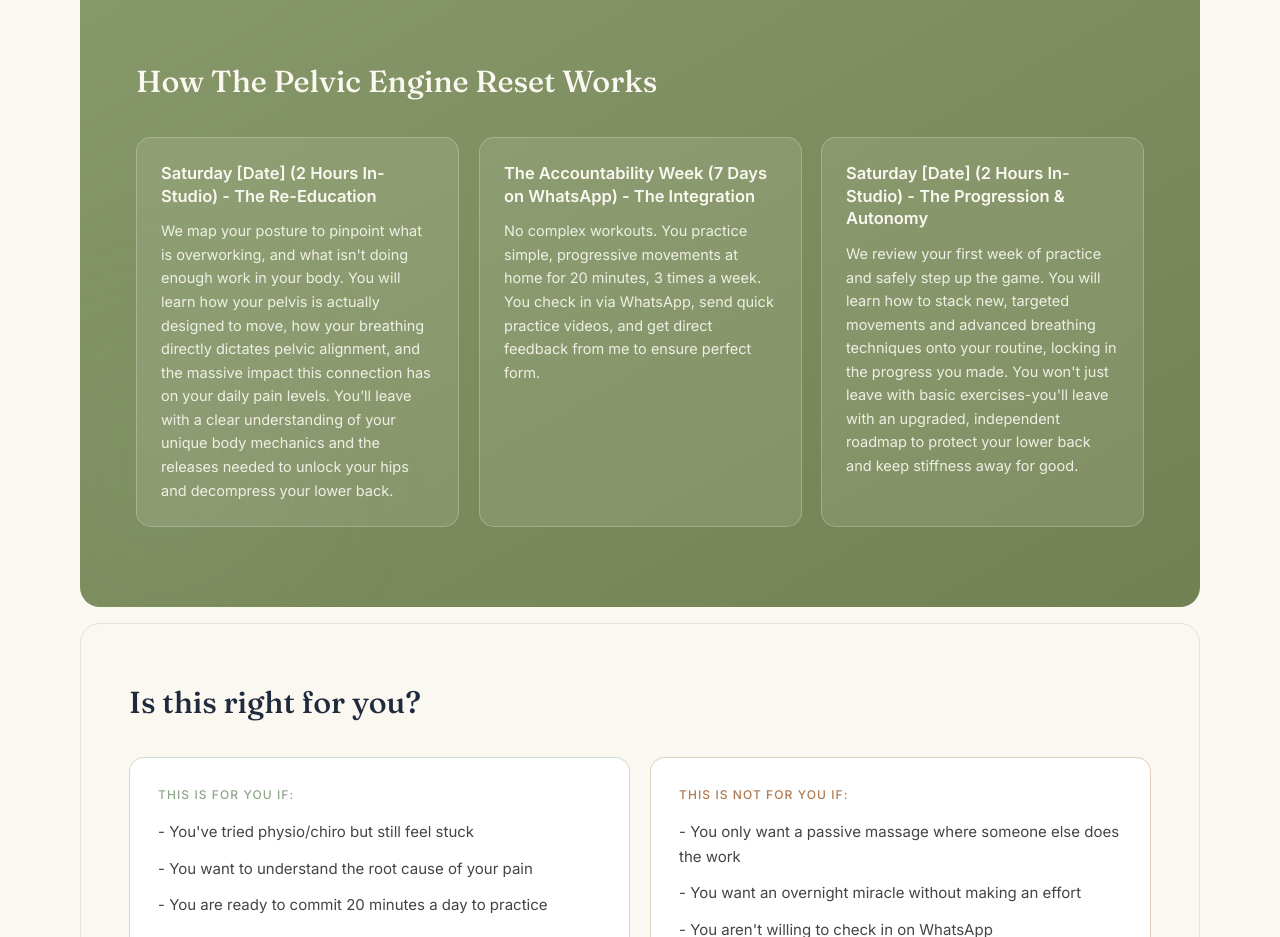
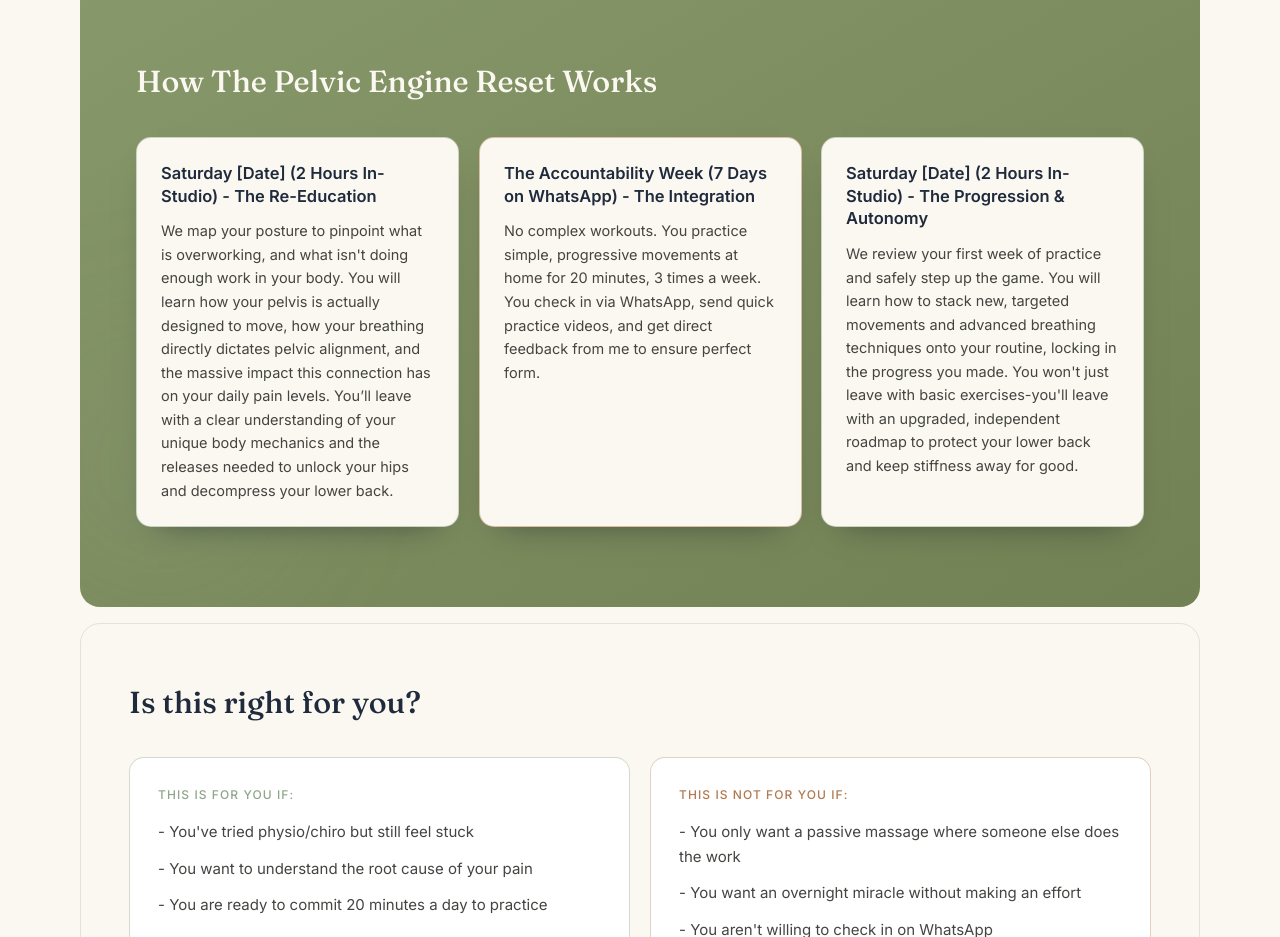
Before and after one commit to VinPOPFrance/James, a Next.js app: page /pelvic-engine-reset in a window 1280 px wide. Shown: the part 922-1859 px from the top of the page. Built offline with nearby package versions, Linux system fonts and the light colour scheme; no server answers.

Commit message:
Improve styling for sprint blocks with conditional borders and updated text colors

```diff
--- a/src/app/pelvic-engine-reset/page.tsx
+++ b/src/app/pelvic-engine-reset/page.tsx
@@ -113,15 +113,17 @@ export default function SubscriberPelvicEngineResetPage() {
               How The Pelvic Engine Reset Works
             </h2>
             <div className="grid gap-5 md:grid-cols-3">
-              {sprintBlocks.map((block) => (
+              {sprintBlocks.map((block, index) => (
                 <article
                   key={block.title}
-                  className="card-lift rounded-card border border-ivory/25 bg-ivory/10 p-6"
+                  className={`card-lift rounded-card border bg-ivory p-6 shadow-[0_16px_32px_-22px_rgba(15,23,42,0.6)] ${
+                    index === 1 ? "border-copper/45" : "border-sage/45"
+                  }`}
                 >
-                  <h3 className="mb-3 text-[1.03rem] font-semibold leading-snug text-ivory">
+                  <h3 className="mb-3 text-[1.03rem] font-semibold leading-snug text-navy">
                     {block.title}
                   </h3>
-                  <p className="text-[14.5px] leading-relaxed text-ivory/90">
+                  <p className="text-[14.5px] leading-relaxed text-inkSoft">
                     {block.body}
                   </p>
                 </article>
```
